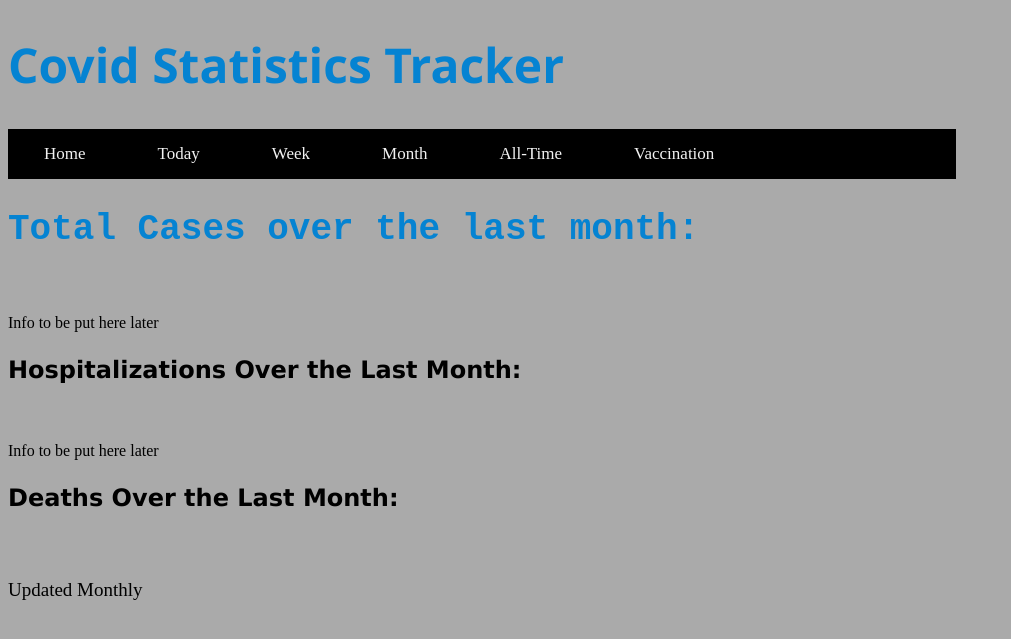
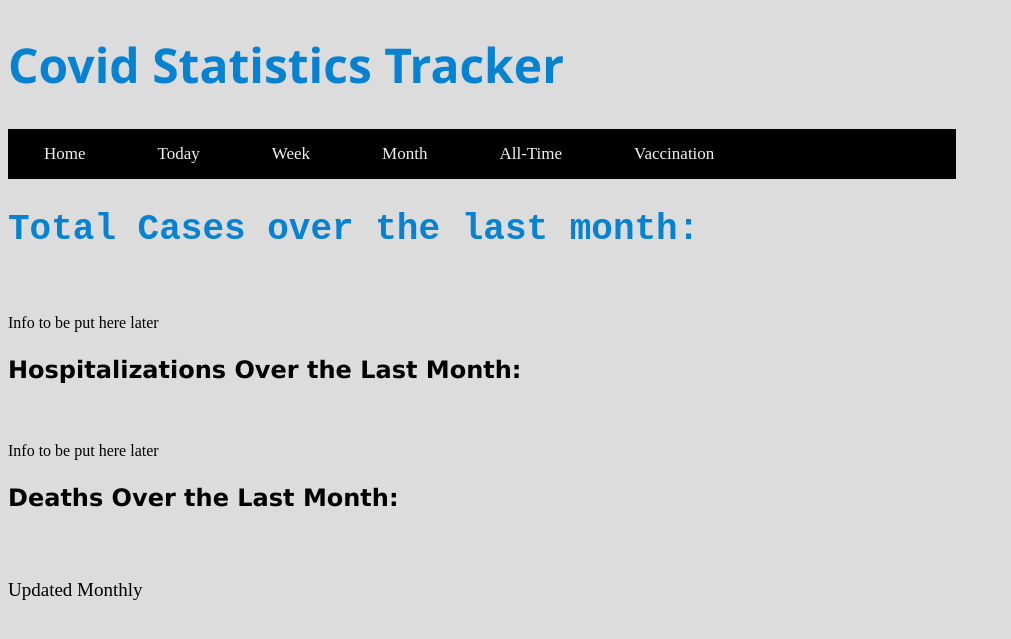
Before and after one commit to natebomar/Covid_Tracker, a Django app: page /home/month.html in a window 1280 px wide. Shown: the top 639 px of the page, without its empty margins (0-1011 px from the left). Run offline with Django 4.2, Linux system fonts and the light colour scheme.

Commit message:
brighter

```diff
--- a/Back_End/home/static/style.css
+++ b/Back_End/home/static/style.css
@@ -18,7 +18,7 @@ h4{
     font-weight: normal;
 }
 body {
-    background-color: rgb(170,170,170);
+    background-color: rgb(220, 220, 220);
 }
 
 .navbar {
```
